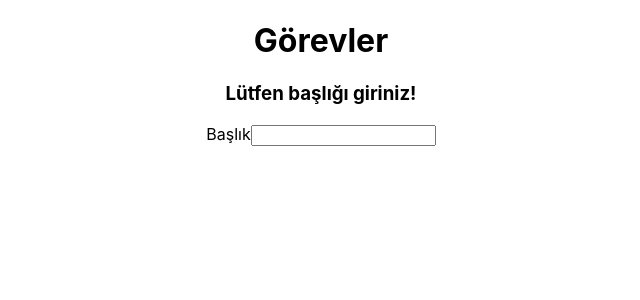
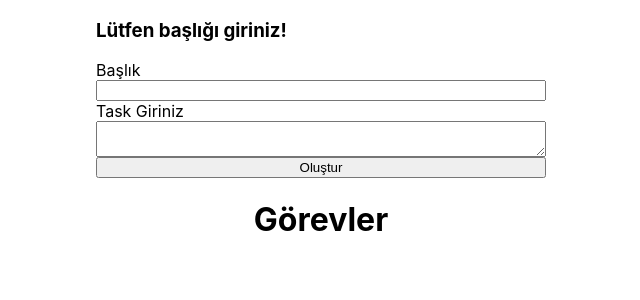
Before and after one commit to betuloran/jira-app, a React (Create React App) app in the folder jira-app/: page / in a window 1280 px wide. Shown: the top 300 px of the page, without its empty margins (319-959 px from the left). Built offline with nearby package versions, Linux system fonts and the light colour scheme.

Commit message:
css updated

```diff
--- a/jira-app/src/App.css
+++ b/jira-app/src/App.css
@@ -1,38 +1,14 @@
 .App {
-  text-align: center;
-}
-
-.App-logo {
-  height: 40vmin;
-  pointer-events: none;
-}
-
-@media (prefers-reduced-motion: no-preference) {
-  .App-logo {
-    animation: App-logo-spin infinite 20s linear;
-  }
-}
-
-.App-header {
-  background-color: #282c34;
-  min-height: 100vh;
   display: flex;
   flex-direction: column;
   align-items: center;
-  justify-content: center;
-  font-size: calc(10px + 2vmin);
-  color: white;
 }
 
-.App-link {
-  color: #61dafb;
+.forms {
+  display: flex;
+  flex-direction: column;
 }
 
-@keyframes App-logo-spin {
-  from {
-    transform: rotate(0deg);
-  }
-  to {
-    transform: rotate(360deg);
-  }
+.task-create{
+  width: 450px;
 }
--- a/jira-app/src/components/TaskCreate.js
+++ b/jira-app/src/components/TaskCreate.js
@@ -1,6 +1,13 @@
 function TaskCreate() {
-    return <div>
-
+    return <div className="task-create">
+        <h3>Lütfen başlığı giriniz!</h3>
+        <form className="forms">
+            <label>Başlık</label>
+            <input />
+            <label>Task Giriniz</label>
+            <textarea />
+            <button>Oluştur</button>
+        </form>
     </div> ;
 }
 
--- a/jira-app/src/components/TaskList.js
+++ b/jira-app/src/components/TaskList.js
@@ -1,11 +1,7 @@
 function TaskList() {
-    return (<div>
-        <h3>Lütfen başlığı giriniz!</h3>
-        <form>
-            <label>Başlık</label>
-            <input type="text"/>
-        </form>
-    </div> );
+    return <div>
+
+    </div>;
 }
 
 export default TaskList;
```
